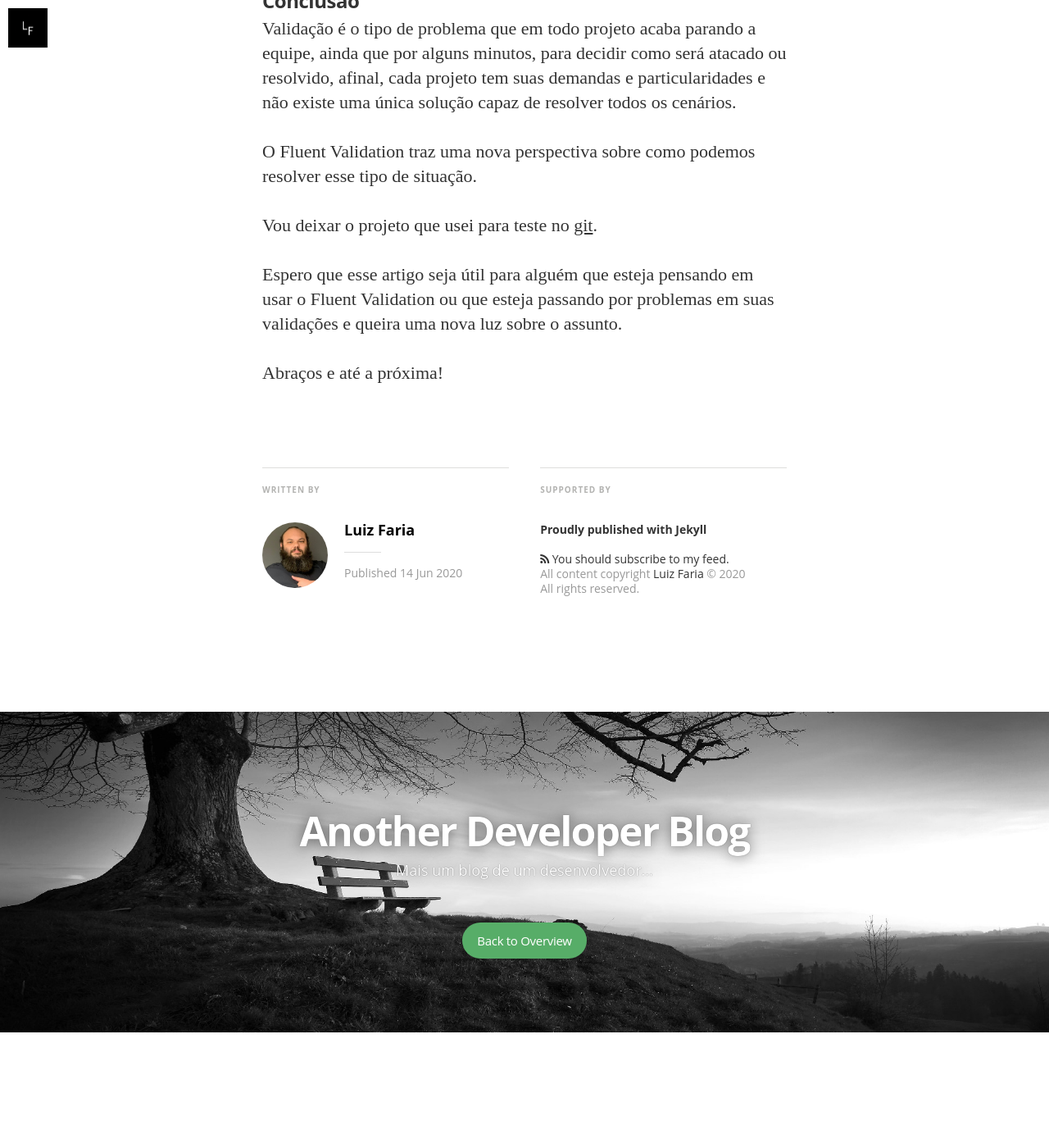
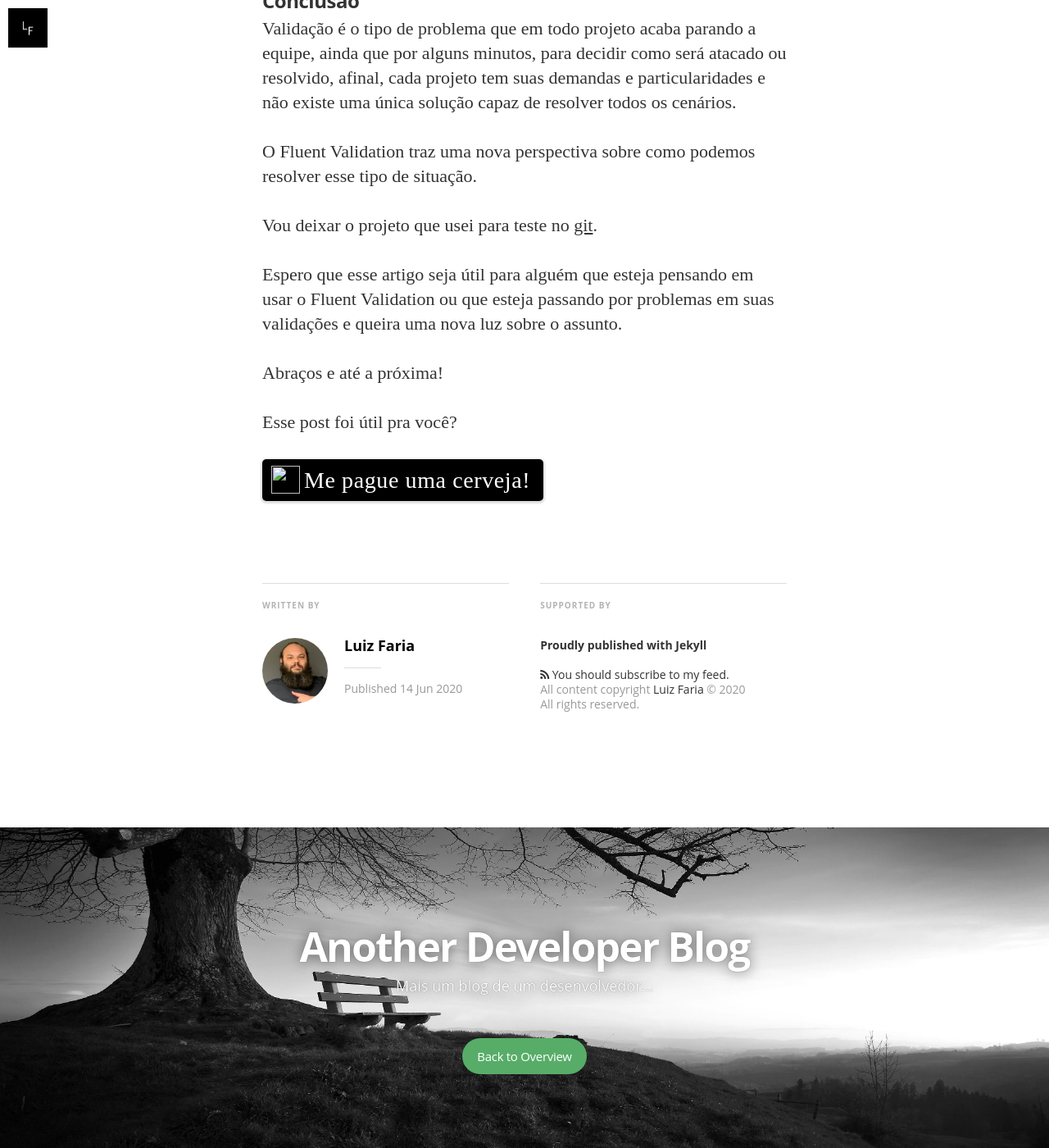
Before and after one commit to lfppfaria/lfppfaria.github.io, a Jekyll site: the page built from _posts/2020-06-14-fluent-validation.markdown, in a window 1280 px wide and 1400 px high, scrolled down 8678 px. Shown: the whole window at 82% size. Built offline with Jekyll 4.4.1, drawn with Linux system fonts in a browser that asks for light colours; nearby versions of some CDN libraries; some web fonts are replaced; comment, search, counter and statistics services are not loaded; before the commit the page ends 9937 px from its top, so only the background shows below that.

Commit message:
adicionando buy me a coffee

```diff
--- a/_posts/2020-06-14-fluent-validation.markdown
+++ b/_posts/2020-06-14-fluent-validation.markdown
@@ -218,3 +218,7 @@
 Espero que esse artigo seja útil para alguém que esteja pensando em usar o Fluent Validation ou que esteja passando por problemas em suas validações e queira uma nova luz sobre o assunto.
 
 Abraços e até a próxima!
+
+Esse post foi útil pra você?
+
+<style>.bmc-button img{height: 34px !important;width: 35px !important;margin-bottom: 1px !important;box-shadow: none !important;border: none !important;vertical-align: middle !important;}.bmc-button{padding: 7px 15px 7px 10px !important;line-height: 35px !important;height:51px !important;text-decoration: none !important;display:inline-flex !important;color:#ffffff !important;background-color:#000000 !important;border-radius: 5px !important;border: 1px solid transparent !important;padding: 7px 15px 7px 10px !important;font-size: 22px !important;letter-spacing: 0.6px !important;box-shadow: 0px 1px 2px rgba(190, 190, 190, 0.5) !important;-webkit-box-shadow: 0px 1px 2px 2px rgba(190, 190, 190, 0.5) !important;margin: 0 auto !important;font-family:'Cookie', cursive !important;-webkit-box-sizing: border-box !important;box-sizing: border-box !important;}.bmc-button:hover, .bmc-button:active, .bmc-button:focus {-webkit-box-shadow: 0px 1px 2px 2px rgba(190, 190, 190, 0.5) !important;text-decoration: none !important;box-shadow: 0px 1px 2px 2px rgba(190, 190, 190, 0.5) !important;opacity: 0.85 !important;color:#ffffff !important;}</style><link href="https://fonts.googleapis.com/css?family=Cookie" rel="stylesheet"><a class="bmc-button" target="_blank" href="https://www.buymeacoffee.com/lfppfaria"><img src="https://cdn.buymeacoffee.com/buttons/bmc-new-btn-logo.svg"><span style="margin-left:5px;font-size:28px !important;">Me pague uma cerveja!</span></a>
```
